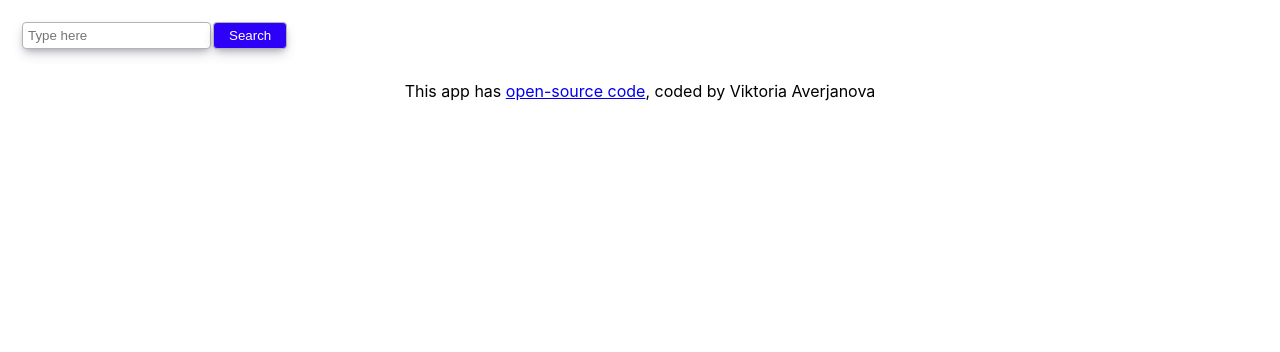
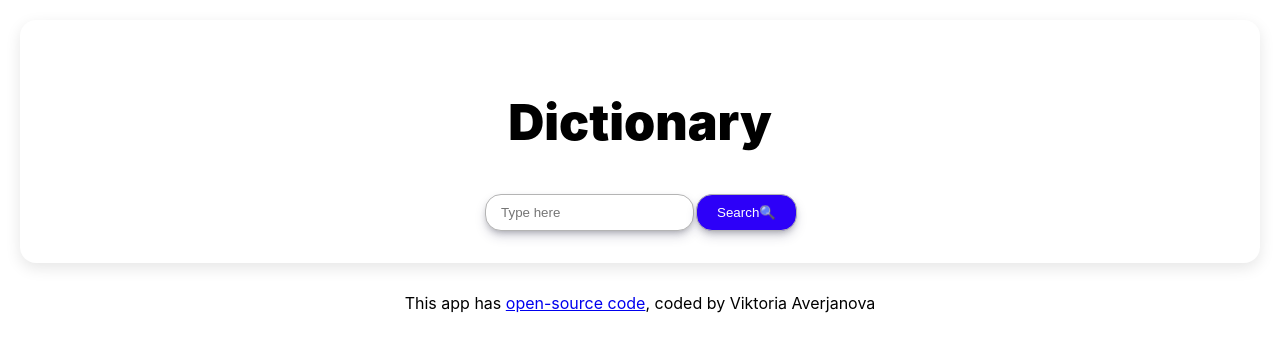
Before and after one commit to ViktoriaAve/react-dictionary-app, a React (Create React App) app: page / in a window 1280 px wide. Shown: the top 352 px of the page. Built offline with nearby package versions, Linux system fonts and the light colour scheme; no server answers; the HTML template or start-up script is replaced by a standard one.

Commit message:
Added styling

```diff
--- a/src/App.css
+++ b/src/App.css
@@ -1,3 +1,8 @@
+.App body {
+  background-color: beige;
+}
+
+
 .App-footer {
   text-align: center;
   margin-top: 20px;
--- a/src/App.js
+++ b/src/App.js
@@ -6,9 +6,8 @@ export default function App() {
     <div className="App">
       <div className="container">
         <main>
-          <Dictionary />
+          <Dictionary defaultKeyWord="sunshine"/>
         </main>
-
         <footer className="App-footer">This app has <a href="https://elated-engelbart-4dc22d.netlify.app" target="_blank" rel="noreferrer"> open-source code</a>, coded by Viktoria Averjanova</footer>
       </div>
     </div>
--- a/src/Dictionary.css
+++ b/src/Dictionary.css
@@ -3,24 +3,43 @@
   text-align: left;
 }
 
+.Dictionary h1 {
+  text-align: center;
+  font-size: 50px;
+  font-weight: 900;
+  margin-bottom: 40px;
+}
+
+.Dictionary section {
+  background-color: white;
+  padding: 30px;
+  border-radius: 16px;
+  box-shadow: 0 5px 15px rgb(0 0 0 / 10%);
+  margin: 10px 0;
+}
+
+.Dictionary form {
+  text-align: center;
+}
+
 .Dictionary-search-bar {
   margin: 2px;
-  padding: 5px;
+  padding: 10px 15px;
   border: 1px solid rgb(180, 180, 180);
-  border-radius: 4px;
+  border-radius: 16px;
   box-shadow: rgba(50, 50, 93, 0.25) 0px 6px 12px -2px,
     rgba(0, 0, 0, 0.3) 0px 3px 7px -3px;
 }
 
 .Dictionary-search-button {
-  padding: 5px 15px;
-
+  padding: 10px 20px;
   border: 1px solid rgb(180, 180, 180);
-  border-radius: 4px;
+  border-radius: 16px;
   background-color: rgb(45, 0, 248);
   color: white;
   box-shadow: rgba(50, 50, 93, 0.25) 0px 6px 12px -2px,
     rgba(0, 0, 0, 0.3) 0px 3px 7px -3px;
+    transition: all 150ms ease-in-out;
 }
 
 .Dictionary-search-button:hover {
--- a/src/Dictionary.js
+++ b/src/Dictionary.js
@@ -3,33 +3,52 @@ import axios from "axios";
 import "./Dictionary.css";
 import Results from "./Results";
 
-export default function Dictionary() {
-    let [keyword, setKeyword] = useState("");
+export default function Dictionary(props) {
+    let [keyword, setKeyword] = useState(props.defaultKeyWord);
     let [results, setResults] = useState(null);
+    let [loaded, setLoaded] = useState(false);
 
    function handleResponse(response) {
       setResults(response.data[0]);
    }
 
-    function search(event) {
-        event.preventDefault();
-
-        // documentation : https://dictionaryapi.dev/
+   function search() {
+       // documentation : https://dictionaryapi.dev/
         let apiUrl = `https://api.dictionaryapi.dev/api/v2/entries/en_US/${keyword}`;
         axios.get(apiUrl).then(handleResponse);
+   }
+
+    function handleSubmit(event) {
+        event.preventDefault();
+        search();
     }
 
     function handleKeywordChange(event) {
         setKeyword(event.target.value);
     }
 
+    function load() {
+        setLoaded(true);
+        search();
+
+    }
+
+    if (loaded) {
     return (
         <div className="Dictionary">
-            <form onSubmit={search}>
+            <section>
+            <h1>Dictionary</h1>
+            <form onSubmit={handleSubmit}>
                 <input type="search" onChange={handleKeywordChange} placeholder="Type here" className="Dictionary-search-bar"/>
-                <button className="Dictionary-search-button">Search</button>
+                <button className="Dictionary-search-button">Search🔍</button>
             </form>
+            </section>
             <Results results={results}/>
         </div>
     )
 }
+else {
+    load();
+    return "Loading";
+}
+}
--- a/src/Meaning.js
+++ b/src/Meaning.js
@@ -1,5 +1,7 @@
 import React from "react";
+import "./Meaning.css";
 import Synonyms from "./Synonyms";
+
 
 export default function Meaning(props) {
     return (
@@ -8,13 +10,13 @@ export default function Meaning(props) {
         {props.meaning.definitions.map(function (definition, index) {
             return (
                 <div key={index}>
-                    <p>
-                       <strong> Definition:</strong> {definition.definition}
+                       <div className="definition">{definition.definition}
+                       </div>
                         <br/>
-                       <strong> Example: </strong>
+                       <div className="example">
                         <em>{definition.example}</em>
                         <Synonyms synonyms={props.meaning.synonyms} />
-                    </p>
+                        </div>
                 </div>
             );
         })}
--- /dev/null
+++ b/src/Phonetic.css
@@ -0,0 +1,19 @@
+.Phonetic {
+    height: 50px;
+}
+.Phonetic a {
+
+    border: 1px solid #ddd;
+    text-decoration: none;
+    padding: 8px 16px;
+    font-size: 12px;
+    border-radius: 20px;
+    display:inline-block;
+    margin: 10px;
+}
+
+.Phonetic a:hover {
+    background-color: rgb(45, 0, 248);
+    color: white;
+    transition: all 150ms ease-in-out;
+}
--- a/src/Phonetic.js
+++ b/src/Phonetic.js
@@ -1,12 +1,12 @@
 import React from "react";
+import "./Phonetic.css";
 
 export default function Phonetic(props) {
     return (
         <div className="Phonetic">
             <a href={props.phonetic.audio} target="_blank" rel="noreferrer">
-                Listen
+            🔊 Listen
             </a>
-            <br />
             {props.phonetic.text}
         </div>
     );
--- /dev/null
+++ b/src/Results.css
@@ -0,0 +1,5 @@
+.Results h2 {
+    font-size: 36px;
+    font-weight: bold;
+    line-height: 1.5;
+}
--- a/src/Results.js
+++ b/src/Results.js
@@ -1,11 +1,13 @@
 import React from "react";
 import Phonetic from "./Phonetic";
 import Meaning from "./Meaning";
+import "./Results.css";
 
 
 export default function Results(props) {
     if (props.results) {
     return <div className="Results">
+        <section>
         <h2>{props.results.word}</h2>
         {props.results.phonetics.map(function(phonetic, index) {
             return (
@@ -14,11 +16,12 @@ export default function Results(props) {
                 </div>
             );
         })}
+        </section>
         {props.results.meanings.map(function(meaning, index) {
             return (
-            <div key={index}>
+            <section key={index}>
                 <Meaning meaning={meaning} />
-            </div>
+            </section>
             );
         })}
     </div>;
```
Also changed, not shown: src/Meaning.css (added).
